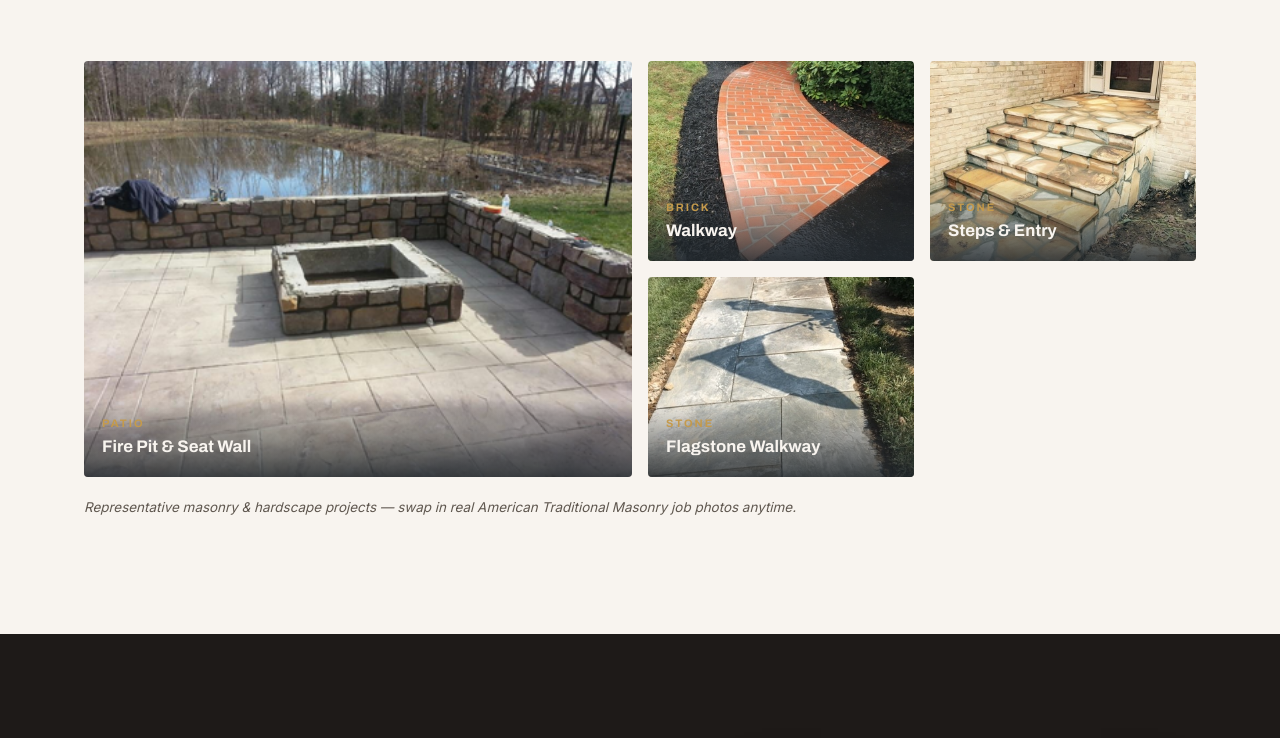
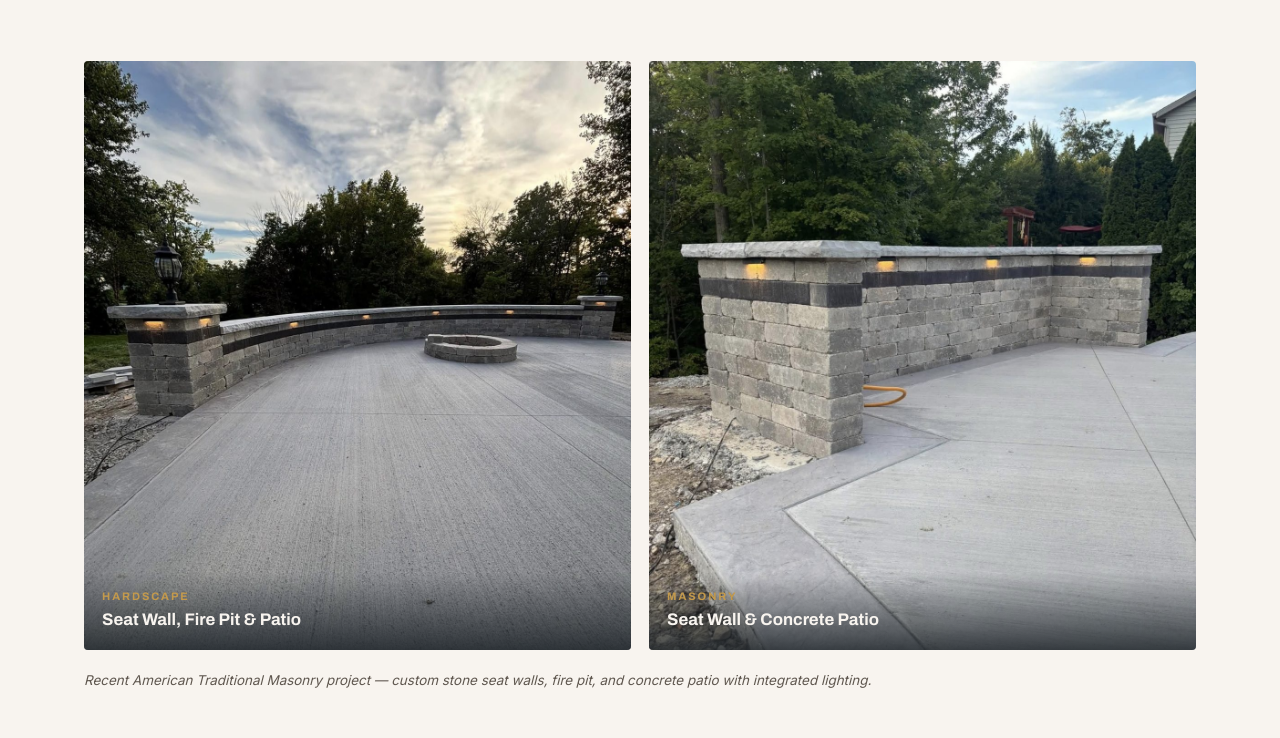
Before and after one commit to mjacobg2002-ant/american-traditional-masonry, a plain HTML site: page index.html in a window 1280 px wide. Shown: the part 3322-4060 px from the top of the page. Drawn offline with Linux system fonts and the light colour scheme; a script that the page names is missing.

Commit message:
Add real project photos to Our Work gallery (2-up tall layout); use real photo for social/schema image

```diff
--- a/css/styles.css
+++ b/css/styles.css
@@ -341,7 +341,7 @@ ul, ol { margin: 0; padding: 0; list-style: none; }
 
 /* ---------- The Work ---------- */
 .work__grid {
-  display: grid; grid-template-columns: repeat(4, 1fr); grid-auto-rows: 200px; gap: 16px;
+  display: grid; grid-template-columns: repeat(2, 1fr); grid-auto-rows: clamp(400px, 46vw, 600px); gap: 18px;
 }
 .work__item { position: relative; overflow: hidden; border-radius: var(--radius); margin: 0; background: var(--charcoal); }
 .work__item img { width: 100%; height: 100%; object-fit: cover; transition: transform .6s var(--ease); }
@@ -571,7 +571,7 @@ ul, ol { margin: 0; padding: 0; list-style: none; }
   .process__grid { grid-template-columns: repeat(2, 1fr); }
   .trust__inner { grid-template-columns: repeat(2, 1fr); gap: 24px 0; }
   .trust__item:nth-child(3) { border-left: none; padding-left: 0; }
-  .work__grid { grid-template-columns: repeat(2, 1fr); grid-auto-rows: 180px; }
+  .work__grid { grid-template-columns: repeat(2, 1fr); grid-auto-rows: clamp(320px, 44vw, 440px); }
   .work__item--lg { grid-column: span 2; grid-row: span 2; }
 }
 
@@ -589,7 +589,7 @@ ul, ol { margin: 0; padding: 0; list-style: none; }
   .trust__item:first-child { border-top: none; padding-top: 0; }
   .areas__list { grid-template-columns: 1fr; }
   .field-row { grid-template-columns: 1fr; gap: 0; }
-  .work__grid { grid-template-columns: 1fr; grid-auto-rows: 220px; }
+  .work__grid { grid-template-columns: 1fr; grid-auto-rows: clamp(380px, 86vw, 520px); }
   .work__item--lg { grid-column: span 1; grid-row: span 1; }
   .commproj__pair { grid-template-columns: 1fr; }
   .hero__actions .btn, .cta__actions .btn { flex: 1 1 auto; }
--- a/index.html
+++ b/index.html
@@ -12,7 +12,7 @@
   <meta property="og:type" content="website">
   <meta property="og:title" content="American Traditional Masonry LLC — Paver, Brick, Stone &amp; Concrete | Northern Virginia">
   <meta property="og:description" content="Paver, brick, stone &amp; concrete masonry in Northern Virginia and the DMV — patios, walkways, steps, fire pits &amp; hardscape. Craftsmanship built to last.">
-  <meta property="og:image" content="assets/img/patio.jpg">
+  <meta property="og:image" content="assets/img/work-1.jpg">
 
   <link rel="icon" href="assets/img/favicon.svg" type="image/svg+xml">
   <link rel="apple-touch-icon" href="assets/img/favicon.svg">
@@ -34,7 +34,7 @@
     "@context": "https://schema.org",
     "@type": "GeneralContractor",
     "name": "American Traditional Masonry LLC",
-    "image": "assets/img/patio.jpg",
+    "image": "assets/img/work-1.jpg",
     "telephone": "+1-(000) 000-0000",
     "url": "https://mjacobg2002-ant.github.io/american-traditional-masonry/",
     "slogan": "Craftsmanship built to last.",
@@ -256,31 +256,19 @@
       </header>
 
       <div class="work__grid">
-        <figure class="work__item work__item--lg" data-reveal>
-          <img src="assets/img/patio.jpg" width="400" height="300"
-               alt="Stone fire pit and seat wall on a stamped concrete patio overlooking a pond" loading="lazy" decoding="async">
-          <figcaption><span class="work__cat">Patio</span><span class="work__label">Fire Pit &amp; Seat Wall</span></figcaption>
+        <figure class="work__item" data-reveal>
+          <img src="assets/img/work-1.jpg" width="1200" height="1560"
+               alt="Curved stone seat wall with built-in lighting, a round fire pit, and a broom-finished concrete patio at dusk" loading="lazy" decoding="async">
+          <figcaption><span class="work__cat">Hardscape</span><span class="work__label">Seat Wall, Fire Pit &amp; Patio</span></figcaption>
         </figure>
 
         <figure class="work__item" data-reveal>
-          <img src="assets/img/brick-walkway.jpg" width="400" height="533"
-               alt="Curved red brick walkway with a border" loading="lazy" decoding="async">
-          <figcaption><span class="work__cat">Brick</span><span class="work__label">Walkway</span></figcaption>
-        </figure>
-
-        <figure class="work__item" data-reveal>
-          <img src="assets/img/stone-steps.jpg" width="400" height="400"
-               alt="Natural flagstone steps with stone risers at a home entry" loading="lazy" decoding="async">
-          <figcaption><span class="work__cat">Stone</span><span class="work__label">Steps &amp; Entry</span></figcaption>
-        </figure>
-
-        <figure class="work__item" data-reveal>
-          <img src="assets/img/flagstone.jpg" width="400" height="533"
-               alt="Large-format flagstone walkway set in a manicured lawn" loading="lazy" decoding="async">
-          <figcaption><span class="work__cat">Stone</span><span class="work__label">Flagstone Walkway</span></figcaption>
+          <img src="assets/img/work-2.jpg" width="1200" height="1560"
+               alt="L-shaped stone seat wall with a dark accent band and lighting around a concrete patio with a stamped border" loading="lazy" decoding="async">
+          <figcaption><span class="work__cat">Masonry</span><span class="work__label">Seat Wall &amp; Concrete Patio</span></figcaption>
         </figure>
       </div>
-      <p class="work__note" data-reveal>Representative masonry &amp; hardscape projects — swap in real American Traditional Masonry job photos anytime.</p>
+      <p class="work__note" data-reveal>Recent American Traditional Masonry project — custom stone seat walls, fire pit, and concrete patio with integrated lighting.</p>
     </div>
   </section>
 
```
Also changed, not shown: assets/img/work-1.jpg (added), assets/img/work-2.jpg (added).
